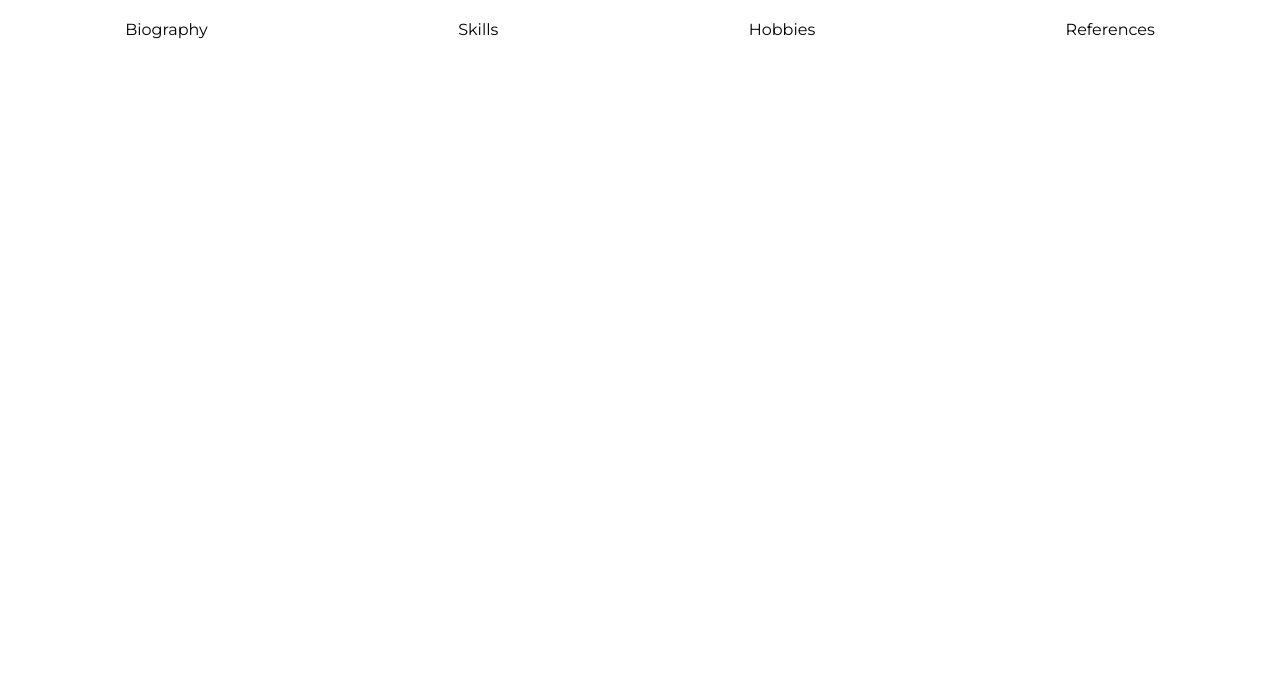
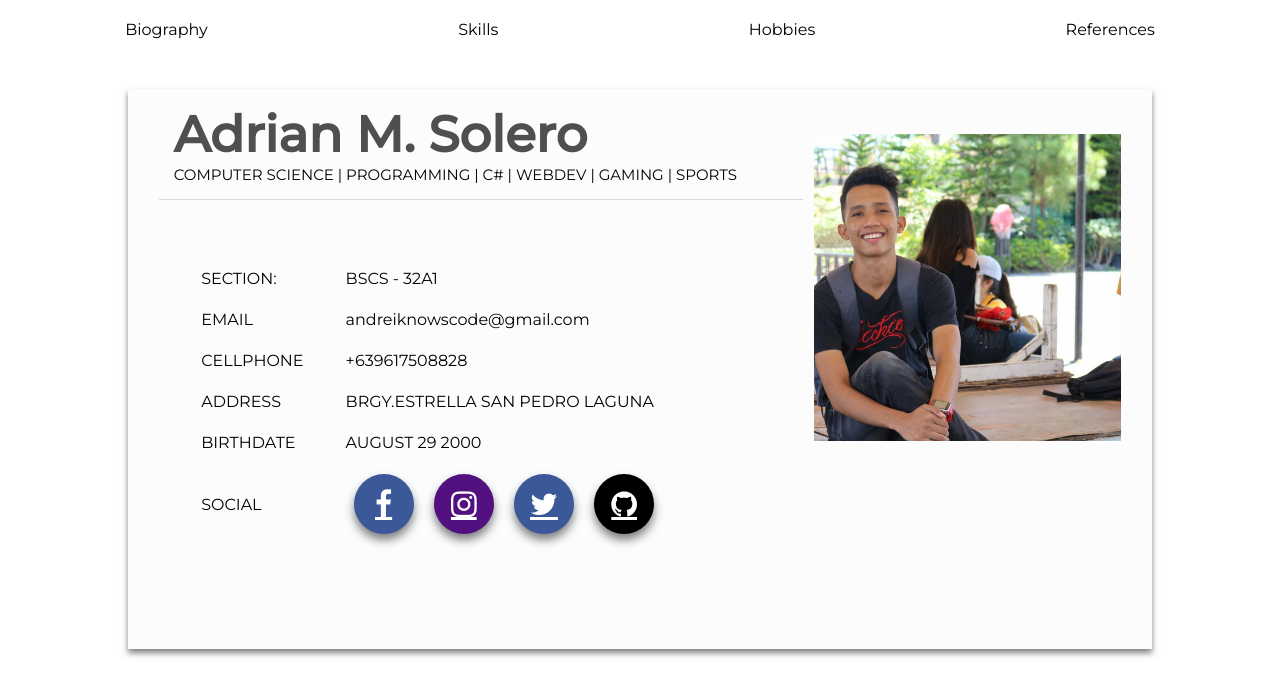
Before and after one commit to solero-andrei/Solero-Adrian_EFS2022_WebCV, a plain HTML site: page index.html in a window 1280 px wide. Drawn offline with Linux system fonts and the light colour scheme.

Commit message:
Added content

```diff
--- a/index.html
+++ b/index.html
@@ -7,6 +7,7 @@
     <title>Adrian Solero - WEBCV</title>
     <link rel="stylesheet" type="text/css" href="style.css">
     <link rel="icon" type="image/x-icon" href="Images/signature-light.png">
+    <link rel="stylesheet" href="https://cdnjs.cloudflare.com/ajax/libs/font-awesome/4.7.0/css/font-awesome.min.css">
 </head>
 <body>
     <div class="container">
@@ -20,6 +21,51 @@
                 </ul>
             </nav>
         </header>
+        <div class="content-name-details">
+            <img src="Images/secondpicture.jpg" width="30%" alt="Adrian Solero">
+            <div class="details">
+                <div class="details-header">
+                    <h1>Adrian M. Solero</h1>
+                    <p>COMPUTER SCIENCE | PROGRAMMING | C# | WEBDEV | GAMING | SPORTS</p>
+                </div>
+                <div class="information">
+                    <table>
+                        <tr>
+                            <td class="key">SECTION:</td>
+                            <td class="value">BSCS - 32A1</td>
+                        </tr>
+                        <tr>
+                            <td class="key">EMAIL</td>
+                            <td class="value">andreiknowscode@gmail.com</td>
+                        </tr>
+                        <tr>
+                            <td class="key">CELLPHONE</td>
+                            <td class="value">+639617508828</td>
+                        </tr>
+                        <tr>
+                            <td class="key">ADDRESS</td>
+                            <td class="value">BRGY.ESTRELLA SAN PEDRO LAGUNA</td>
+                        </tr>
+                        <tr>
+                            <td class="key">BIRTHDATE</td>
+                            <td class="value">AUGUST 29 2000</td>
+                        </tr>
+                        <tr>
+                            <td class="key">SOCIAL</td>
+                            <td class="value">
+                                <a href="https://www.facebook.com/annaliza.solero/" class="fa fa-facebook"></a>
+                                <a href="https://www.instagram.com/andreisolero/" class="fa fa-instagram"></a>
+                                <a href="https://twitter.com/AndreiSolero" class="fa fa-twitter"></a>
+                                <a href="https://github.com/solero-andrei" class="fa fa-github"></a>
+                            </td>
+                        </tr>
+                    </table>
+                </div>
+            </div>
+        </div>
+        <div class="clip-path">
+
+        </div>
     </div>
 </body>
 </html>
--- a/style.css
+++ b/style.css
@@ -41,4 +41,83 @@ nav ul li a{
 nav ul li a:hover{
     background-color: #9fa6a1;
     color: #4e524f;
+    border-bottom: 1px solid black;
 }
+
+.content-name-details{
+    position: relative;
+    top: 30px;
+    width: 80%;
+    height: 70vh;
+    margin: 0 auto;
+    background: #fcfcfc;
+    box-shadow: 0 4px 6px 0 rgba(0, 0, 0, 0.5);
+}
+
+.content-name-details img{
+    position: absolute;
+    right: 3%;
+    top: 8%;
+}
+
+.content-name-details .details-header{
+    padding: 15px;
+    margin-left: 3%;
+    width: 60%;
+    border-bottom: 1px solid #dbd7d7;
+}
+
+.content-name-details .details-header h1{
+    font-size: 50px;
+    color: #4f4f4f;
+}
+
+.content-name-details .details-header p{
+    font-size: 15px;
+}
+
+.content-name-details .information table{
+    position: absolute;
+    top: 30%;
+    left: 5%;
+}
+
+.content-name-details .information table td{
+    padding: 10px 20px;
+}
+
+.content-name-details .information .fa{
+    padding: 15px;
+    font-size: 30px;
+    width: 30px;
+    text-align: center;
+    border-radius: 50%;
+    margin: 0 8px;
+    transition: all 200ms ease;
+    box-shadow: 0 6px 10px 0 rgba(0, 0, 0, 0.5);
+}
+
+.content-name-details .information .fa:hover{
+    background: red;
+    color: black;
+}
+
+.content-name-details .information .fa-facebook{
+    background: #3B5998;
+    color: white;
+}
+
+.content-name-details .information .fa-instagram{
+    background: #531180;
+    color: white;
+}
+
+.content-name-details .information .fa-twitter{
+    background: #3B5998;
+    color: white;
+}
+
+.content-name-details .information .fa-github{
+    background: #000;
+    color: #fff;
+}
```
Also changed, not shown: Images/heaven.jpg (added), Images/mainbackground.jpg (added), Images/secondpicture.jpg (added), Images/spongebob.jpg (added), Images/techBackground.jpg (added).
